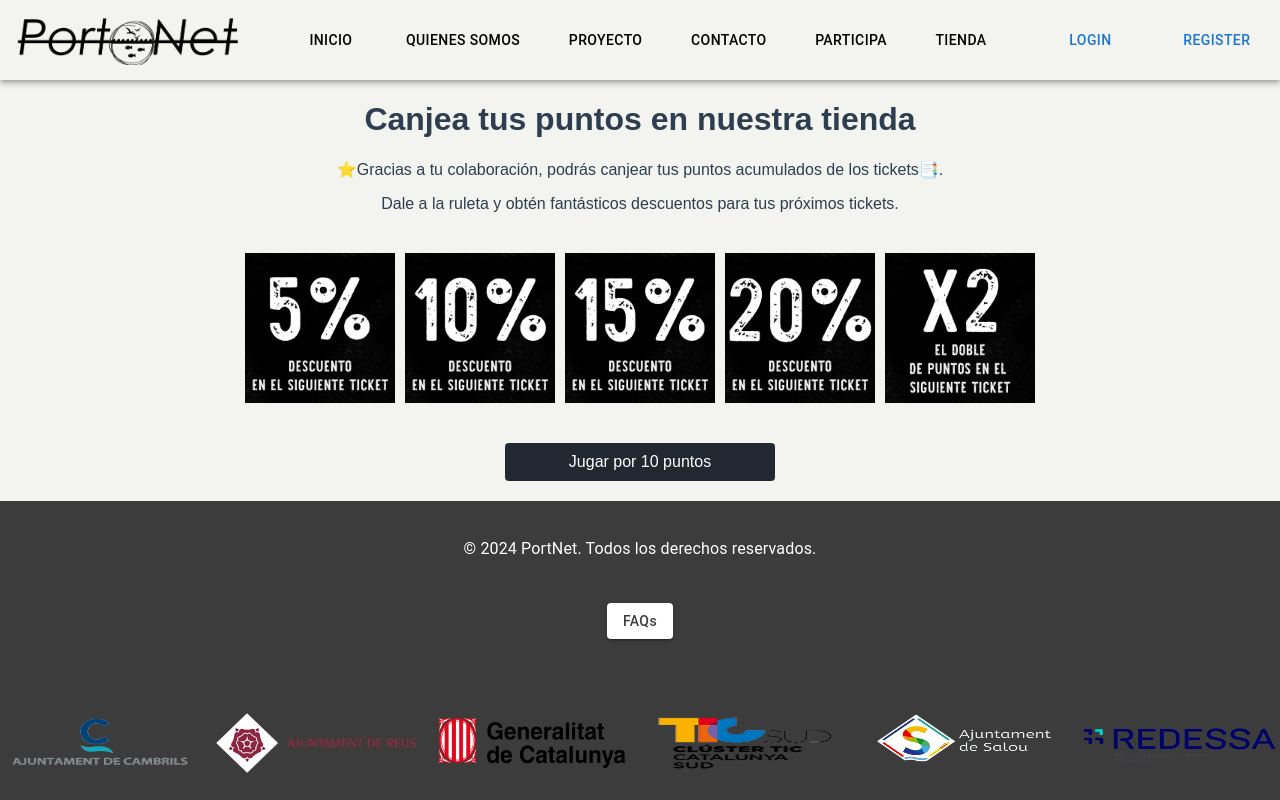
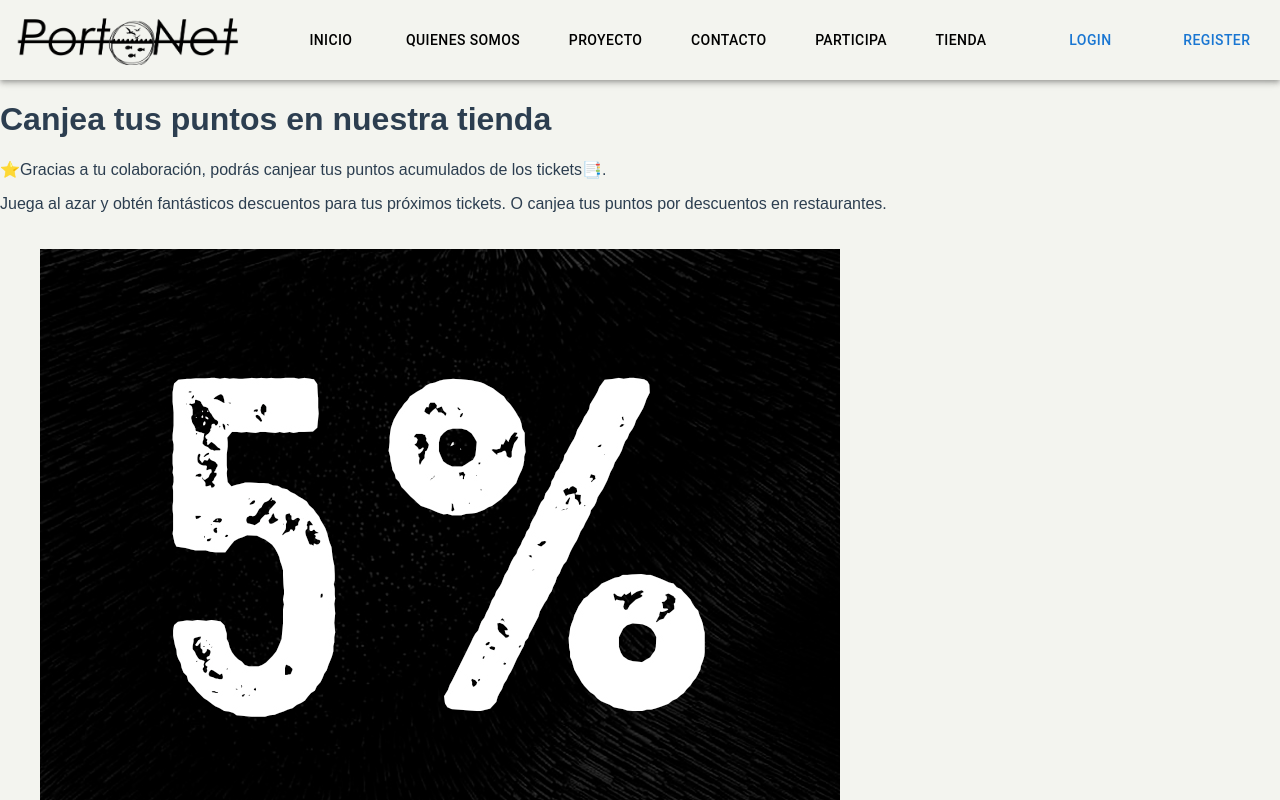
Before and after one commit to VetnoM99/proyecto_techtalent, a React (Vite) app in the folder frontEnd/: page /tienda in a window 1280 px wide. Shown: the top 800 px of the page. Built offline with nearby package versions, Linux system fonts and the light colour scheme.

Commit message:
tiendaterminada

```diff
--- a/frontEnd/src/pages/Tienda.tsx
+++ b/frontEnd/src/pages/Tienda.tsx
@@ -1,7 +1,4 @@
 import React, { useState } from 'react';
-import '../styles/Tienda.css'; // Asegúrate de tener un archivo CSS para los estilos
-
-// Importa las imágenes directamente
 import descuento1 from '../assets/TIENDA_DESCUENTO1.jpg';
 import descuento2 from '../assets/TIENDA_DESCUENTO2.jpg';
 import descuento3 from '../assets/TIENDA_DESCUENTO3.jpg';
@@ -9,6 +6,7 @@ import descuento4 from '../assets/TIENDA_DESCUENTO4.jpg';
 import descuento5 from '../assets/TIENDA_DESCUENTO5.jpg';
 
 const Tienda: React.FC = () => {
+    // Lista de productos con imágenes y descuentos
     const productos = [
         { src: descuento5, descripcion: 'Doble de puntos canjeables en tu próximo ticket', probabilidad: 0.05 },
         { src: descuento3, descripcion: 'Descuento del 15% en tu próximo ticket', probabilidad: 0.15 },
@@ -20,19 +18,14 @@ const Tienda: React.FC = () => {
     const [selectedProducto, setSelectedProducto] = useState<string | null>(null);
     const [codigoDescuento, setCodigoDescuento] = useState<string | null>(null);
 
-    const seleccionarProductoAlAzar = () => {
-        const random = Math.random();
-        let acumulado = 0;
-        for (const producto of productos) {
-            acumulado += producto.probabilidad;
-            if (random < acumulado) {
-                setSelectedProducto(producto.descripcion);
-                setCodigoDescuento(generarCodigoDescuento());
-                break;
-            }
-        }
+    // Función para seleccionar un producto basado en el índice
+    const seleccionarProducto = (indice: number) => {
+        const producto = productos[indice];
+        setSelectedProducto(producto.descripcion);
+        setCodigoDescuento(generarCodigoDescuento());
     };
 
+    // Función para generar un código de descuento aleatorio
     const generarCodigoDescuento = (): string => {
         const caracteres = 'ABCDEFGHIJKLMNOPQRSTUVWXYZ0123456789';
         let codigo = 'PORTNET';
@@ -49,7 +42,7 @@ const Tienda: React.FC = () => {
 
             <div className="frases">
                 <p>⭐Gracias a tu colaboración, podrás canjear tus puntos acumulados de los tickets📑.</p>
-                <p>Dale a la ruleta y obtén fantásticos descuentos para tus próximos tickets.</p>
+                <p>Juega al azar y obtén fantásticos descuentos para tus próximos tickets. O canjea tus puntos por descuentos en restaurantes.</p>
             </div>
 
             <div className="container">
@@ -60,9 +53,53 @@ const Tienda: React.FC = () => {
                 ))}
             </div>
 
-            <button className="boton-sorteo" onClick={seleccionarProductoAlAzar}>Jugar por 10 puntos</button>
+            <div className="botones-verticales">
+                <button
+                    className="boton-sorteo"
+                    onClick={() => seleccionarProducto(0)}
+                >
+                    Canjear 10 Puntos por Jugar
+                </button>
+                <button
+                    className="boton-sorteo"
+                    onClick={() => seleccionarProducto(4)}
+                >
+                    Canjear 15 Puntos por 5%
+                </button>
+                <button
+                    className="boton-sorteo"
+                    onClick={() => seleccionarProducto(3)}
+                >
+                    Canjear 20 Puntos por 10%
+                </button>
+                <button
+                    className="boton-sorteo"
+                    onClick={() => seleccionarProducto(2)}
+                >
+                    Canjear 25 Puntos por 15%
+                </button>
+                <button
+                    className="boton-sorteo"
+                    onClick={() => seleccionarProducto(1)}
+                >
+                    Canjear 30 Puntos por 20%
+                </button>
+                <button
+                    className="boton-sorteo"
+                    onClick={() => seleccionarProducto(0)}
+                >
+                    Canjear 40 Puntos por x2
+                </button>
+            </div>
+
             {selectedProducto && <p className="resultado-sorteo">Has ganado: {selectedProducto}</p>}
             {codigoDescuento && <div className="codigo-descuento">{codigoDescuento}</div>}
+
+            {selectedProducto && (
+                <p className="texto-adicional">
+                    Cada vez que visitas nuestros restaurantes, un pequeño porcentaje de tu cuenta se destina a una ONG. Además, te otorgamos puntos en nuestra web que podrás canjear por descuentos en futuras visitas. ¡Disfruta de tu comida, ayuda a una buena causa y ahorra en tus próximas salidas!
+                </p>
+            )}
         </div>
     );
 };
--- a/frontEnd/src/styles/Tienda.css
+++ b/frontEnd/src/styles/Tienda.css
@@ -44,3 +44,49 @@
     border: 2px dashed #000;
     display: inline-block;
 }
+/* Tienda.css */
+.tienda {
+    text-align: center;
+}
+
+.frases {
+    margin-bottom: 20px;
+}
+
+.container {
+    display: flex;
+    justify-content: center;
+    flex-wrap: nowrap; /* Asegura que todos los elementos se mantengan en una fila */
+    gap: 10px; /* Añade un pequeño espacio entre las imágenes */
+}
+
+.producto {
+    flex: 1; /* Hace que todos los productos se distribuyan uniformemente */
+    max-width: 150px; /* Ajusta el tamaño máximo de las imágenes para que todas quepan en una fila */
+}
+
+.producto img {
+    width: 100%;
+    height: auto; /* Mantiene la proporción de las imágenes */
+}
+
+.boton-sorteo {
+    margin: 20px;
+    padding: 10px 20px;
+    font-size: 16px;
+}
+
+.resultado-sorteo {
+    margin-top: 20px;
+    font-size: 18px;
+    font-weight: bold;
+}
+
+.codigo-descuento {
+    margin-top: 20px;
+    padding: 20px;
+    font-size: 20px;
+    font-weight: bold;
+    border: 2px dashed #000;
+    display: inline-block;
+}
```
